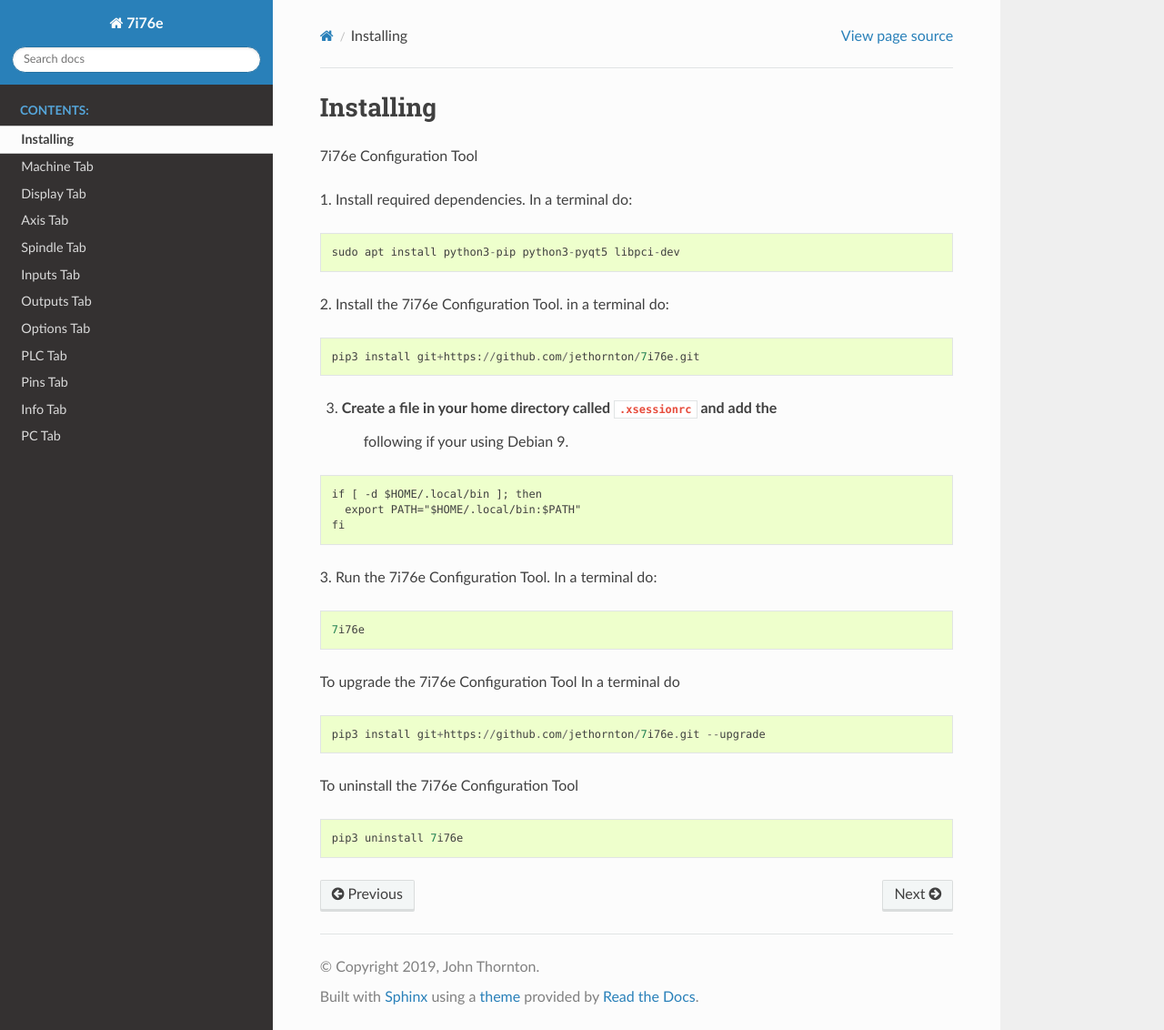
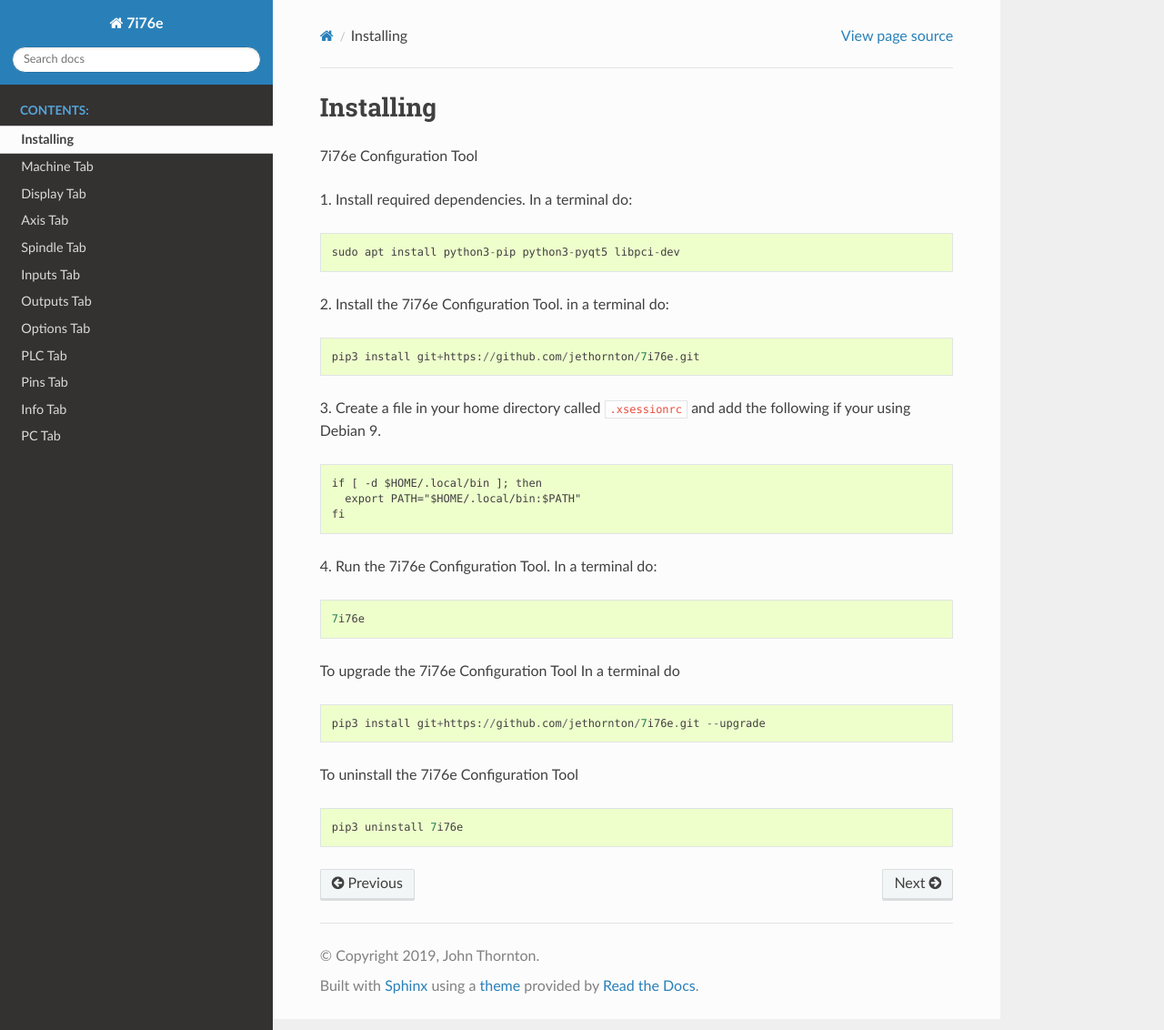
Before and after one commit to jkur/7i76e, a Sphinx documentation site: the page built from docs/source/install.rst, in a window 1280 px wide and 1132 px high. Shown: the whole window at 91% size. Built offline with Sphinx 7.4.7 and the Read the Docs theme 2.0.0, drawn with Linux system fonts in a browser that asks for light colours.

Commit message:
update docs

```diff
--- a/docs/source/install.rst
+++ b/docs/source/install.rst
@@ -15,14 +15,14 @@
     pip3 install git+https://github.com/jethornton/7i76e.git
 
 3. Create a file in your home directory called ``.xsessionrc`` and add the
-    following if your using Debian 9.
+following if your using Debian 9.
 ::
 
   if [ -d $HOME/.local/bin ]; then
     export PATH="$HOME/.local/bin:$PATH"
   fi
 
-3. Run the 7i76e Configuration Tool. In a terminal do:
+4. Run the 7i76e Configuration Tool. In a terminal do:
 ::
 
     7i76e
```
